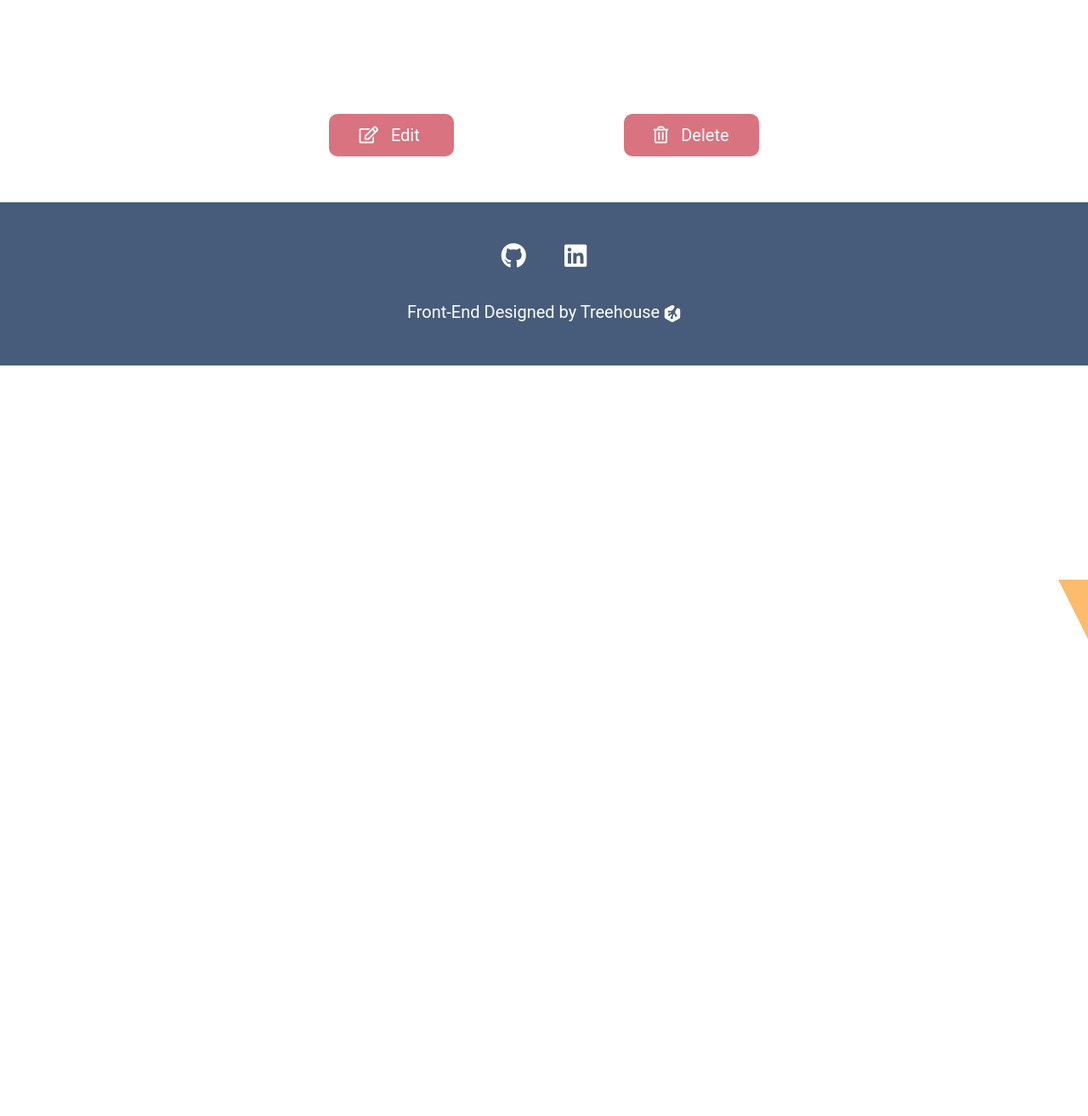
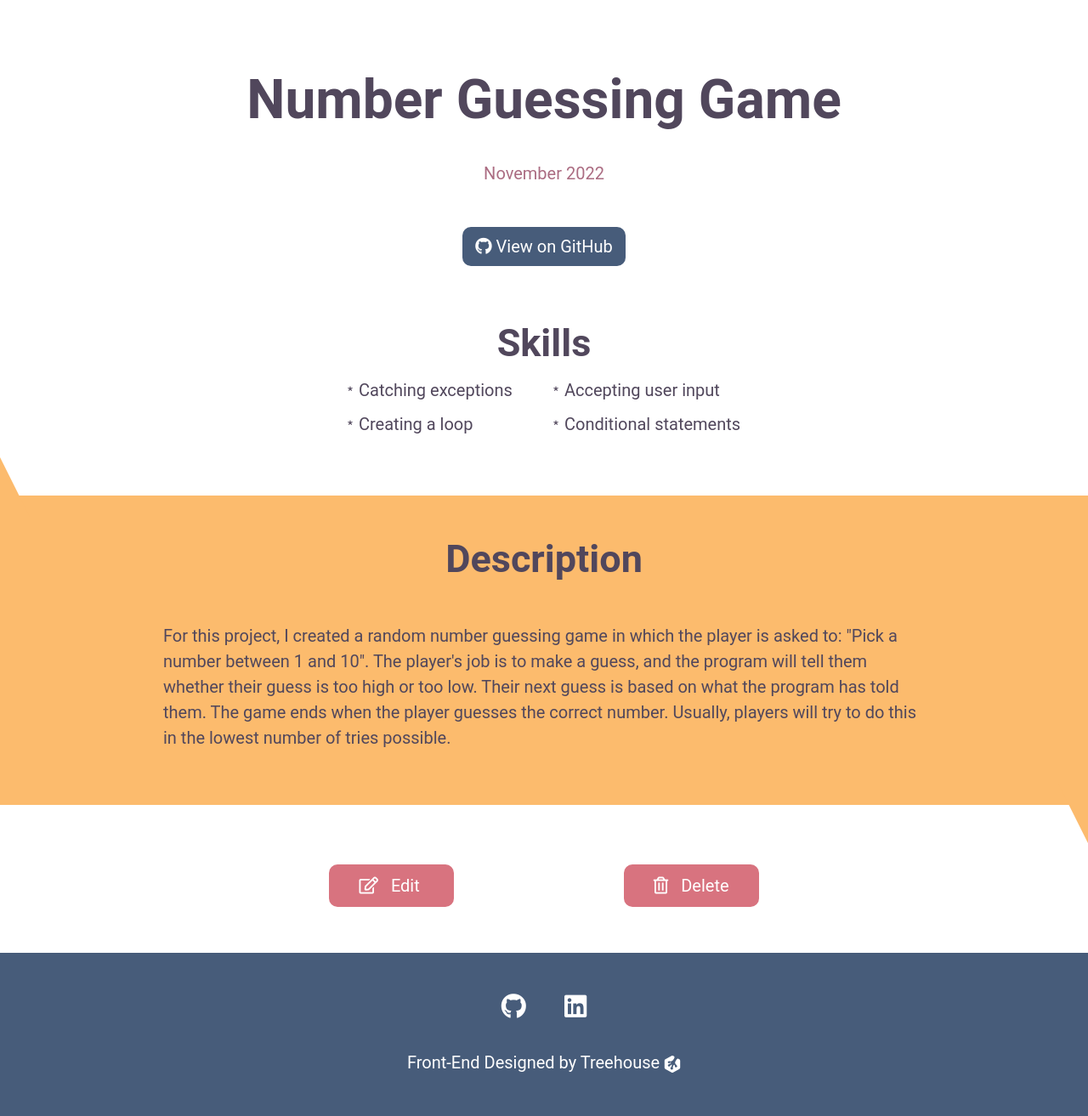
Before and after one commit to chelsearumsey/Project-5---Portfolio-with-SQLAlchemy, a Flask app: page /projects/1 in a window 1280 px wide; the page is wider, and only the part inside the window is pictured. Shown: the part 93-1406 px from the top of that part at 85% size. Before the commit the page ends 845 px from the top of that part, so only its background shows below. Run offline with Flask 3, Linux system fonts and the light colour scheme; data comes from the database, SQL or seed files in the repository; both versions use the stored data as it was after the commit.

Commit message:
Added 404.html and imported skills from db

```diff
--- a/app.py
+++ b/app.py
@@ -29,6 +29,7 @@
 
 @app.route('/projects/new', methods=['GET', 'POST'])
 def add_project():
+    projects = Project.query.all()
     if request.form:
         new_project = Project(title=request.form['title'], date=request.form['date'],
                               description=request.form['desc'], skills=request.form['skills'],
@@ -36,23 +37,31 @@
         db.session.add(new_project)
         db.session.commit()
         return redirect(url_for('index'))
-    return render_template('projectform.html')
+    return render_template('projectform.html', projects = projects)
 
 
 @app.route('/projects/<id>')
 def detail(id):
+    projects = Project.query.all()
     project = Project.query.get_or_404(id)
-    return render_template('detail.html', project=project)
+    return render_template('detail.html', project=project, projects = projects)
 
 
 @app.route('/projects/<id>/edit', methods=['GET', 'POST'])
-def edit_project():
-    pass
+def edit_project(id):
+    projects = Project.query.get_or_404(id)
+    return render_template('index.html', projects = projects)
 
 
 @app.route('/projects/<id>/delete')
-def delete_project():
-    pass
+def delete_project(id):
+    projects = Project.query.get_or_404(id)
+    return render_template('detail.html', projects = projects)
+
+
+@app.errorhandler(404)
+def not_found(error):
+    return render_template('404.html', msg=error), 404
 
 
 if __name__ == '__main__':
--- a/completed_projects.py
+++ b/completed_projects.py
@@ -54,7 +54,7 @@
                                 being added to the database. All interactions with the
                                 records used ORM methods for viewing records, creating
                                 records, and exporting a new CSV backup.''',
-            'skills': f'''Used knowledge of CSV, File I/O, SQL, and Git, Set up a virtual environment
-                            with Python, Cleaned CSV data, and Created a database using SQLAlchemy''',
+            'skills': f'''Used knowledge of CSV, File I/O, SQL, Git, Set up a virtual environment
+                            with Python, Cleaned CSV data, Created a database using SQLAlchemy''',
             'url': 'https://github.com/chelsearumsey/Project-4---Store-Inventory-with-SQLAlchemy'
             }]
--- a/templates/detail.html
+++ b/templates/detail.html
@@ -2,29 +2,27 @@
 
 {% block content %}
     <section class="header">
-        {% for project in projects %}
             <h1>{{ project.title }}</h1>
             <p>{{ project.date }}</p>
             <a href="{{ project.url }}" target = "_ blank" class="github-btn">
                 <i class="fab fa-github"></i>
                 View on GitHub
             </a>
+            <h2 style="font-size: 45px">Skills</h2>
             <ul class="project-skills">
                 <div>
-                    <li>Catching exceptions</li>
-                    <li>Creating a loop</li>
-                    <li>Accepting user input</li>
-                    <li>Conditional statements</li>
+                    {% for skill in project.skills.split(', ') %}
+                        <li>{{ skill }}</li>
+                    {% endfor %}
                 </div>
             </ul>
         </section>
         <section id="project-desc">
             <div id="triangle5"></div>
-            <h2>Description</h2>
+            <h2 style="font-size: 45px">Description</h2>
             <p>
                 {{ project.description }}
             </p>
-        {% endfor %}
         <div id="triangle6"></div>
     </section>
     <section id="edit-delete">
--- a/templates/layout.html
+++ b/templates/layout.html
@@ -36,6 +36,7 @@
                         <ul class="dropdown-menu" aria-labelledby="navbarDropdown">
                             {% for project in projects %}
                                 <li><a class="dropdown-item" href="{{ url_for('detail', id=project.id) }}">{{ project.title }}</a></li>
+
                             {% endfor %}
                         </ul>
                       </li>
```
Also changed, not shown: instance/projects.db, templates/404.html (added).
